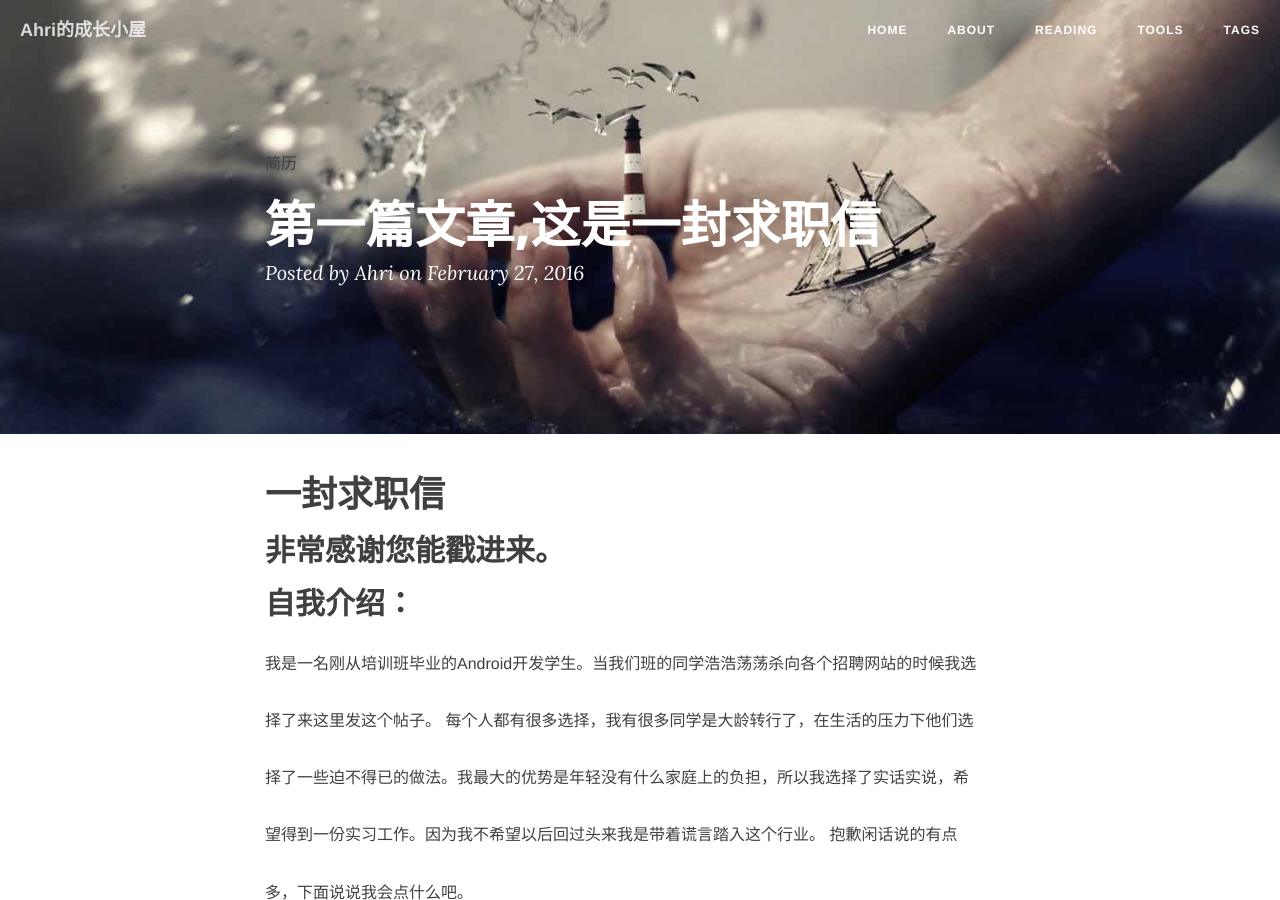
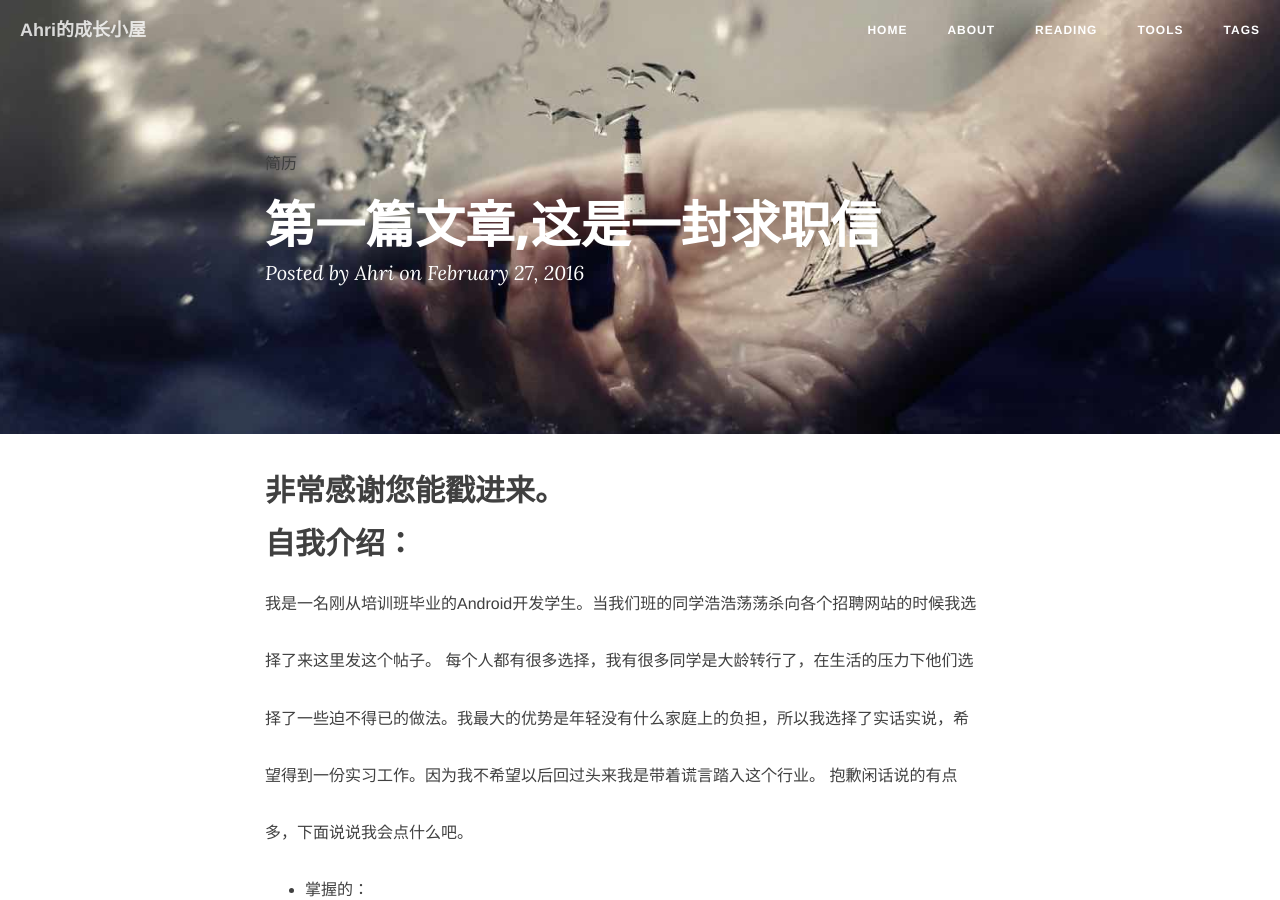
Before and after one commit to Azeril/Microdust, a Jekyll site: the page built from _posts/2016-02-27-Firset.md, in a window 1280 px wide and 900 px high. Built offline with Jekyll 4.4.1, drawn with Linux system fonts in a browser that asks for light colours; nearby versions of some CDN libraries; comment, search, counter and statistics services are not loaded.

Commit message:
Update 2016-02-27-Firset.md

```diff
--- a/_posts/2016-02-27-Firset.md
+++ b/_posts/2016-02-27-Firset.md
@@ -5,7 +5,7 @@ categories: [blog ]
 tags: [简历]
 description: 简历
 ---
-# 一封求职信
+
 ##  非常感谢您能戳进来。
 
 ## 自我介绍：
@@ -62,7 +62,7 @@ ps：说了那么多，忘了留联系方式。 我是西安人，目前求职
 
 水平能真正为公司带来利益的时候，能把工资涨到公司相应的水平就可以了。
 
-  ##联系方式
+ ##联系方式
  *  电话：18629300601（西安联通)
  *  QQ/微信号：372359876
  *  邮箱：funnycodingxu@gmail.com
```
